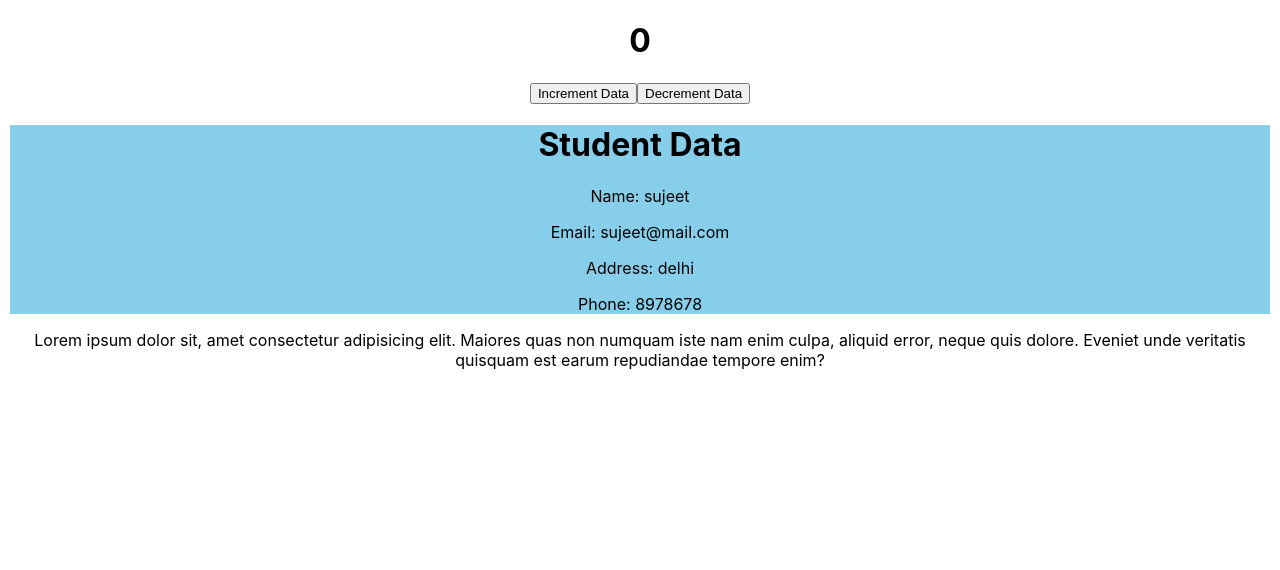
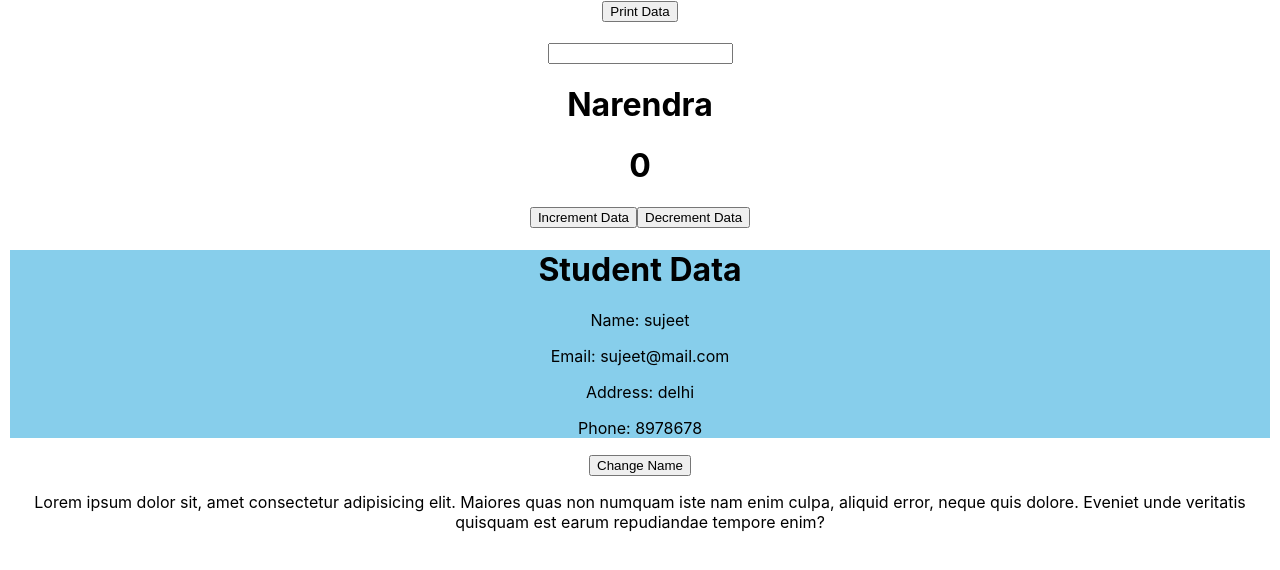
Before and after one commit to singhsujeet772/raect_tut, a React (Create React App) app: page / in a window 1280 px wide. Shown: the top 570 px of the page. Built offline with nearby package versions, Linux system fonts and the light colour scheme.

Commit message:
Get Input Box value

```diff
--- a/src/App.js
+++ b/src/App.js
@@ -1,10 +1,18 @@
 import logo from './logo.svg';
+import { useState } from "react";
 import './App.css';
 import Firstcomponent from './Firstcomponent.js';
 import Studentprops from './Studentprops.js';
 
 
 function App() {
+  const [data,setData] = useState('Narendra');
+  const [val,setVal] = useState(null);
+  const [print,setPrint] = useState(false);
+  function getInputData(val){
+    setVal(val.target.value)
+    setPrint(false)
+  }
   return (
     <div className="App">
       {/* <header className="App-header">
@@ -21,8 +29,16 @@ function App() {
           Learn React
         </a>
       </header> */}
+      {
+        print ? <h3>{val}</h3> : null
+      }
+      <button onClick={()=>setPrint(true)}>Print Data</button>
+      <h2>{val}</h2>
+      <input type='text' onChange={getInputData}/>
+      <h1>{data}</h1>
       <Firstcomponent />
       <Studentprops name={"sujeet"} email={"sujeet@mail.com"} other={{address:"delhi",phone:"8978678"}}/>
+      <button onClick={()=>setData("Modi")}>Change Name</button>
       <p>Lorem ipsum dolor sit, amet consectetur adipisicing elit. Maiores quas non numquam iste nam enim culpa, aliquid error, neque quis dolore. Eveniet unde veritatis quisquam est earum repudiandae tempore enim?</p>
     </div>
   );
```
